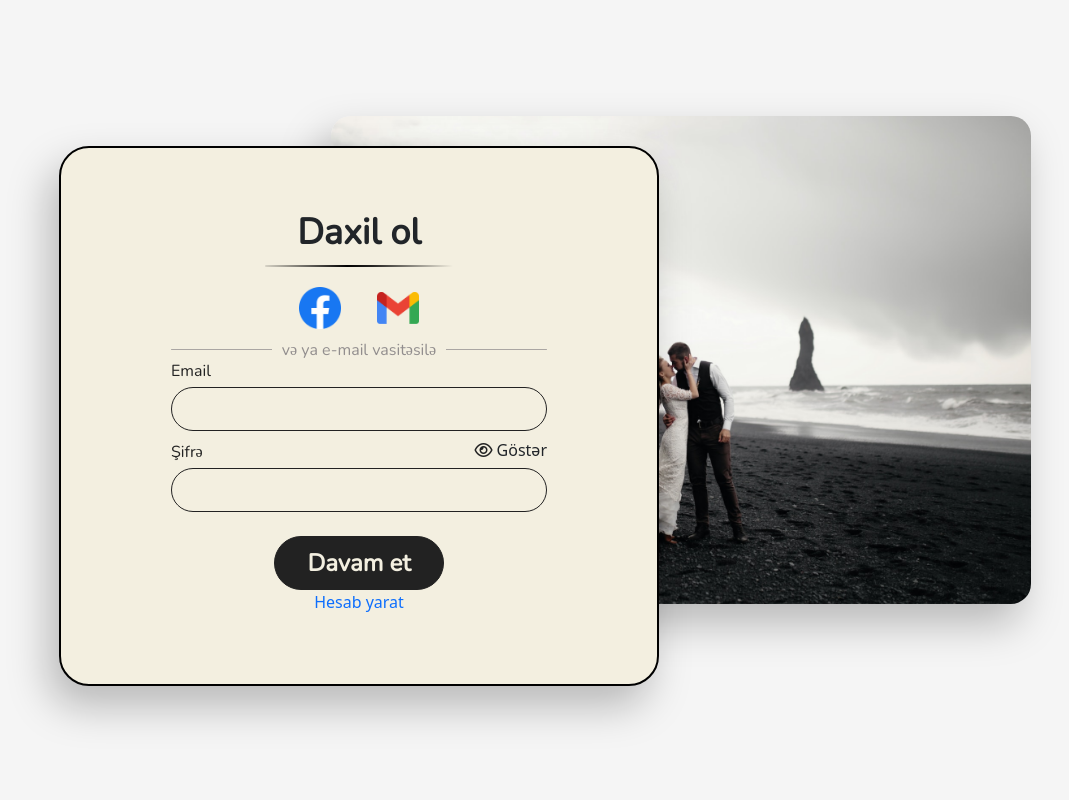
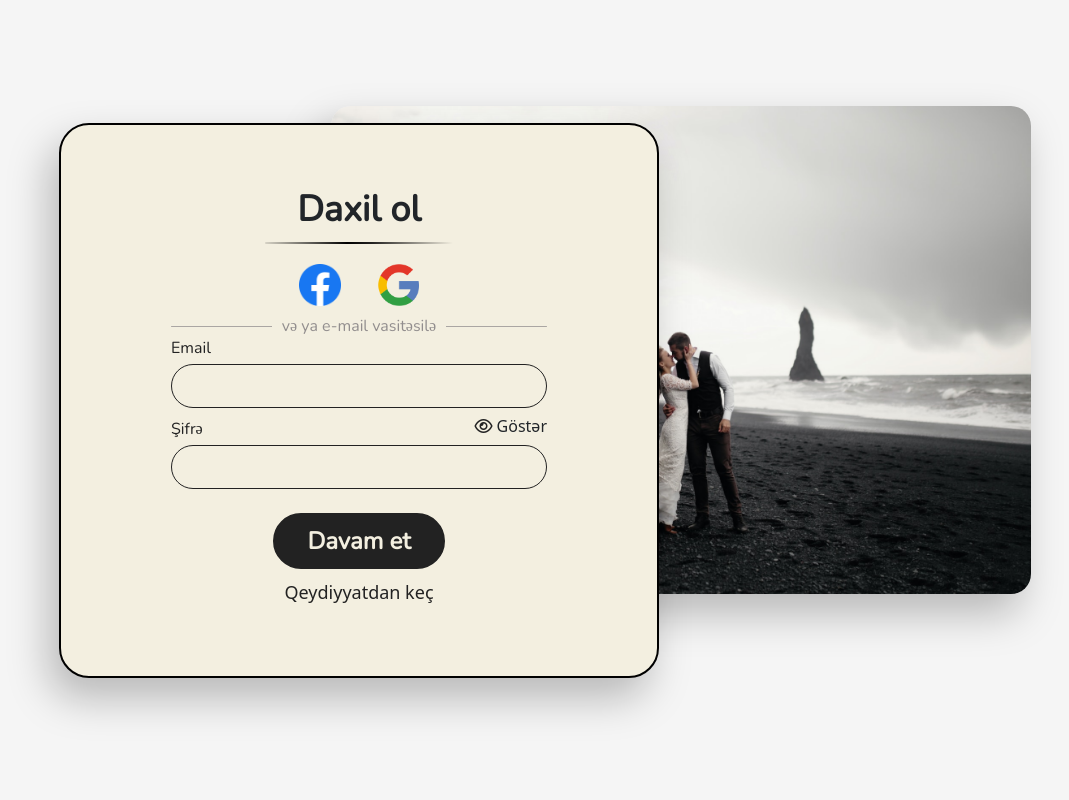
Before and after one commit to rufatcode/Love_story, a Django app: page /user/login/ in a window 1280 px wide. Shown: the whole page, without its empty margins (95-1164 px from the left). Run offline with Django 4.2, Linux system fonts and the light colour scheme.

Commit message:
change gmail icon and add sign up button on sign in page

```diff
--- a/love_story/love_story/static/css/signin.css
+++ b/love_story/love_story/static/css/signin.css
@@ -24,15 +40,18 @@ form {
     box-shadow: -10px 20px 41px 0px #00000040;
 }
 
-h3 {
-    font: 700 36px "Nunito" !important;
+.login-section {
+    position: relative;
+    height: 100vh;
+    display: flex;
+    justify-content: center;
+    align-items: center;
 }
 
-label {
-    font: 500 16px "Nunito";
-    padding: 10px 0 5px 0;
-    color: #222;
-}
+
+/* =============
+   Components
+   ============= */
 
 input {
     display: block;
@@ -46,53 +65,64 @@ input {
     border-radius: 24px;
 }
 
-i {
-    color: #222;
-}
-
-button {
-    border: 1px solid #222;
+.submit-btn {
+    border: 2px solid #222;
     border-radius: 50px !important;
     padding: 10px 32px;
     font: bold 24px "Nunito" !important;
     background-color: #222;
     color: #F3EFE0;
+    transition: .5s;
 }
 
-.block {
-    display: block !important;
+.register-btn {
+    color: #222;
+    padding-top: 10px;
+    font-size: 18px;
+    position: relative;
 }
 
-.none {
-    display: none;
+.submit-btn:hover {
+    background-color: #F3EFE0;
+    color: #222;
+}
+
+.register-btn::after {
+    content: "";
+    left: 50%;
+    bottom: 0;
+    width: 0;
+    height: 2px;
+    position: absolute;
+    background: #333;
+    transition: width 0.3s ease 0s, left 0.3s ease 0s;
+}
+
+.register-btn:hover::after {
+    width: 100%;
+    left: 0;
+}
+
+.form-div, .img-div {
+    position: absolute;
 }
 
 .form-div {
-    z-index: 2;
-    top: 52%;
+    width: 600px;
     left: 5%;
-    width: 600px;
 }
 
 .img-div {
     width: 700px;
-    top: 45%;
+    z-index: -1;
     right: 5%;
-}
-
-.form-div, .img-div {
-    position: absolute;
-    transform: translateY(-50%);
+    margin-top: -100px;
 }
 
 .img {
     width: 100%;
     box-shadow: -10px 20px 41px 0px #00000040;
     border-radius: 20px;
-}
-
-.container {
-    max-width: 1080px !important;
 }
 
 .inputs {
@@ -128,6 +158,32 @@ button {
     border-radius: 1px;
 }
 
+.pass-view i {
+    color: #222;
+}
+
+
+/* =============
+   typography
+   ============= */
+
+.form-header {
+    font: 700 36px "Nunito" !important;
+}
+
+.input-label {
+    font: 500 16px "Nunito";
+    padding: 10px 0 5px 0;
+    color: #222;
+}
+
+.hide, .show {
+    font-size: 16px;
+    display: none;
+    cursor: pointer;
+    user-select: none;
+}
+
 .choice > p {
     font: 400 16px "Nunito";
     padding: 0 10px;
--- a/love_story/love_story/templates/error.html
+++ b/love_story/love_story/templates/error.html
@@ -9,9 +9,9 @@
     </head>
     <body>
         <div class="container">
-            <img src="../../media/img/errormsg.png" alt="Error Message">
+            <img src="../../media/img/errormsg.png" alt="Error Message" class="error-img">
             <div class="blur"></div>
-            <p>Səhifə tapılmadı</p>
+            <p class="error-text">Səhifə tapılmadı</p>
         </div>
     </body>
 </html>
--- a/love_story/love_story/templates/login.html
+++ b/love_story/love_story/templates/login.html
@@ -11,34 +11,30 @@
     <link href="https://cdn.jsdelivr.net/npm/bootstrap@5.3.0-alpha3/dist/css/bootstrap.min.css" rel="stylesheet" integrity="sha384-KK94CHFLLe+nY2dmCWGMq91rCGa5gtU4mk92HdvYe+M/SXH301p5ILy+dN9+nJOZ" crossorigin="anonymous">
     <link rel="stylesheet" href="https://cdnjs.cloudflare.com/ajax/libs/font-awesome/6.4.0/css/all.min.css" integrity="sha512-iecdLmaskl7CVkqkXNQ/ZH/XLlvWZOJyj7Yy7tcenmpD1ypASozpmT/E0iPtmFIB46ZmdtAc9eNBvH0H/ZpiBw==" crossorigin="anonymous" referrerpolicy="no-referrer" />
   </head>
-  <body class="vh-100">
-    <div class="mobile-bg none"></div>
-    <section class="container">
-      <div class="img-div">
-        <img src="../../media/img/signinimg.png" alt="Sign In Image" class="img" />
-      </div>
+  <body>
+    <section class="container login-section">
       <div class="form-div">
         <form method="post" action="" role="form" class="d-flex flex-column align-items-center">
           {% csrf_token %}
-          <h3>Daxil ol</h3>
+          <h3 class="form-header">Daxil ol</h3>
           <div class="shadow-line"></div>
           <div class="login-methods d-flex align-items-center justify-content-center">
             <!--Login with Facebook account-->
             <a href="#"><img src="../../media/img/fbicon.png" alt="Facebook Icon" class="login-icons" /></a>
             <!--Login with Google account-->
-            <a href="#"><img src="../../media/img/gmailicon.png" alt="Gmail Icon" class="login-icons" /></a>
+            <a href="#"><img src="../../media/img/googleicon.png" alt="Gmail Icon" class="login-icons" /></a>
           </div>
           <div class="choice d-flex align-items-center justify-content-center">
             <div></div>
             <p class="m-0">və ya e-mail vasitəsilə</p>
           </div>
           <div class="inputs">
-            <label>Email</label>
+            <label class="input-label">Email</label>
             {{ form.username }}
             <div class="d-flex justify-content-between align-items-center">
-              <label>Şifrə</label>
+              <label class="input-label">Şifrə</label>
               <!--Password hide and show-->
-              <div id="pass-view">
+              <div class="pass-view">
                 <span class="hide block"><i class="fa-regular fa-eye px-1"></i>Göstər</span>
                 <span class="show"><i class="fa-regular fa-eye-slash px-1"></i>Gizlət</span>
               </div>
@@ -47,13 +43,16 @@
           </div>
           {% if form.errors %}
           <!--Error message-->
-          <span class="error pt-1"><i class="fa-solid fa-triangle-exclamation"></i> Your username or password did not match.</span>
+          <span class="error pt-1"><i class="fa-solid fa-triangle-exclamation"></i> İstifadəçi adınız və ya parolunuz düzgün deyil!</span>
           {% endif %}
-          <button type="submit" value="login" class="mt-4">Davam et</button>
+          <button type="submit" value="login" class="submit-btn mt-4">Davam et</button>
           <input type="hidden" name="next" value="{{ next }}">
           <!--Create account-->
-          <a href="{% url 'signup' %}">Hesab yarat</a>
+          <a href="{% url 'signup' %}" class="register-btn">Qeydiyyatdan keç</a>
         </form>
+      </div>
+      <div class="img-div">
+        <img src="../../media/img/signinimg.png" alt="Sign In Image" class="img" />
       </div>
     </section>
 
```
Also changed, not shown: other parts of love_story/love_story/static/css/signin.css (+36 -23 lines), love_story/love_story/static/css/error.css (+39 -15 lines), love_story/love_story/static/js/login.js (+12 -13 lines), love_story/db.sqlite3, love_story/media/img/gmailicon.png (deleted), love_story/media/img/googleicon.png (added).
